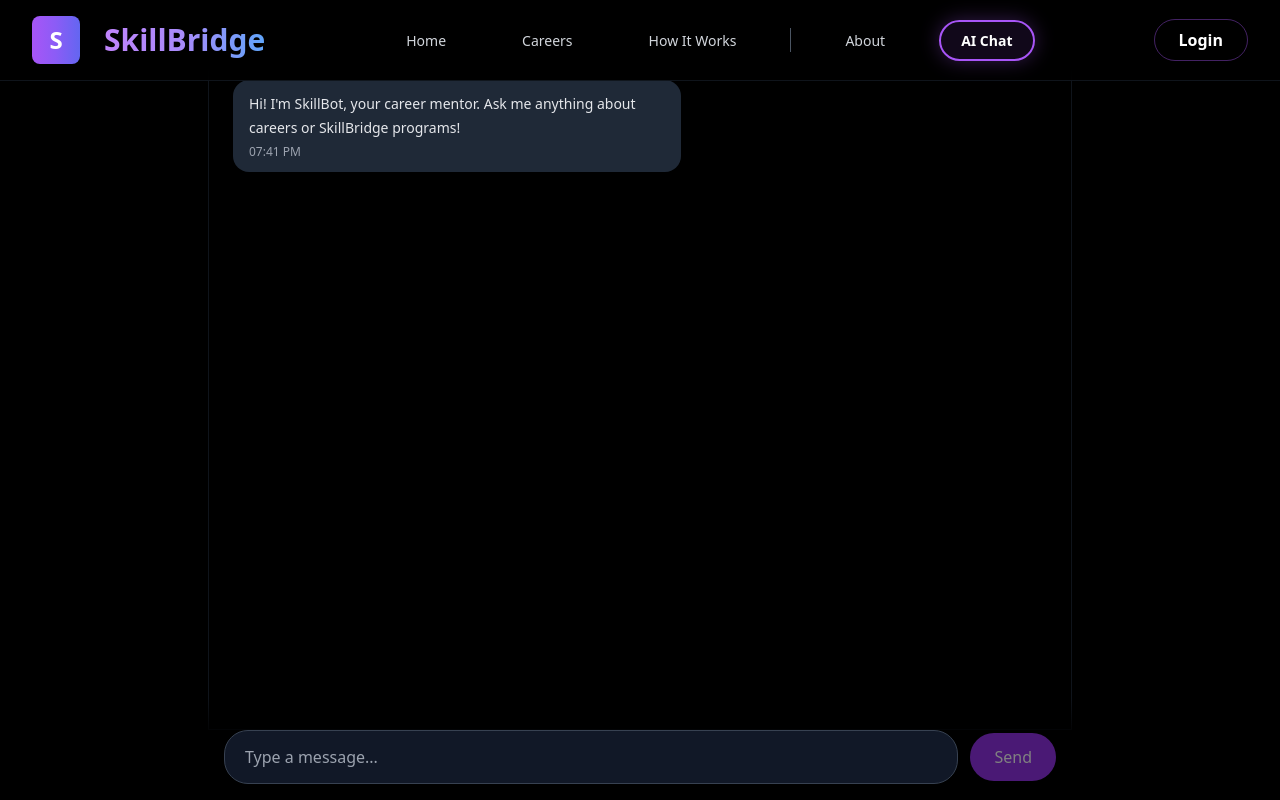
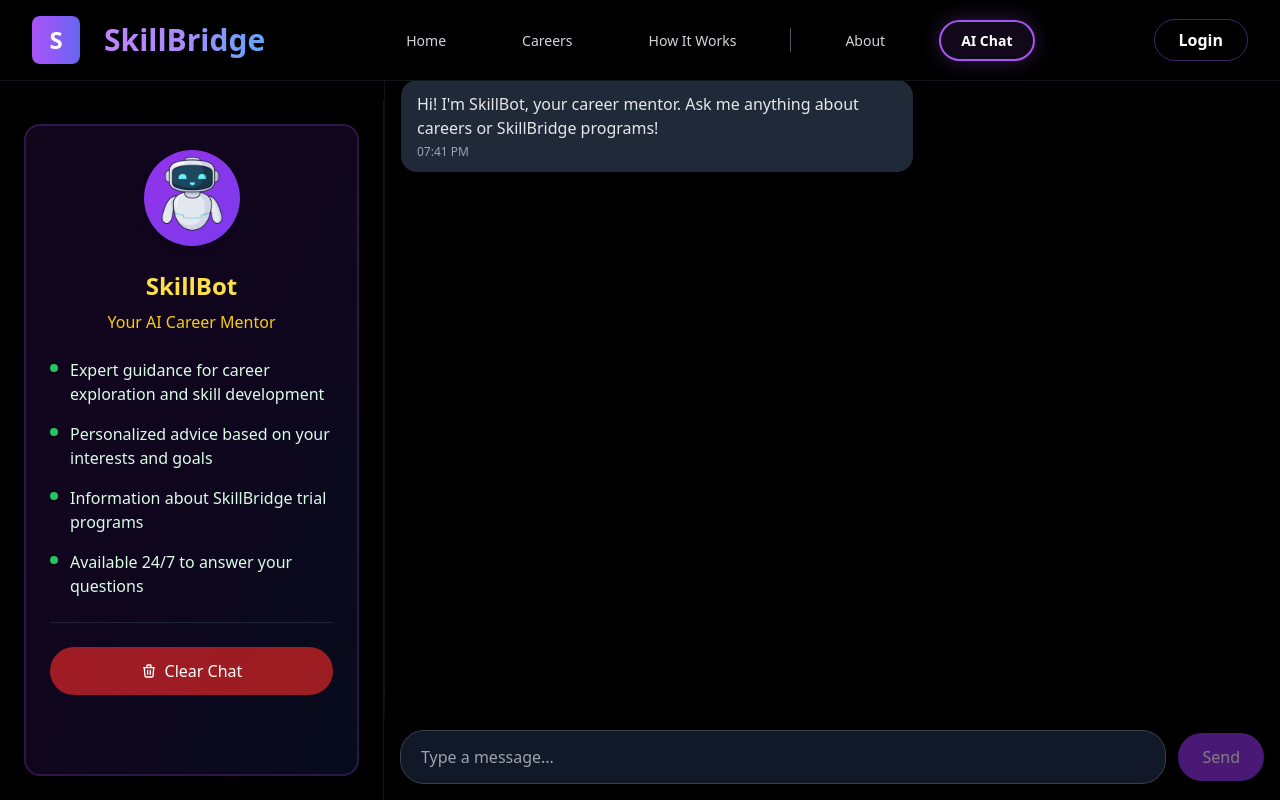
Before and after one commit to veyrix-Tr/SkillBridge, a Next.js app: page /chat in a window 1280 px wide. Built offline with nearby package versions, Linux system fonts and the light colour scheme.

Commit message:
feat: implemented clear chat and design

```diff
--- a/app/chat/page.tsx
+++ b/app/chat/page.tsx
@@ -52,7 +52,6 @@ export default function ChatPage() {
     if (mounted) localStorage.setItem('skillbot-messages', JSON.stringify(messages));
   }, [messages, mounted]);
 
-
   const formatResponse = (text: string) => {
     return text
       .replace(/\*\*(.*?)\*\*/g, '$1')
@@ -102,7 +101,6 @@ export default function ChatPage() {
     setInputText('');
     setIsTyping(true);
 
-    // Reset textarea height
     if (textareaRef.current) {
       textareaRef.current.style.height = 'auto';
     }
@@ -129,12 +127,34 @@ export default function ChatPage() {
     }
   };
 
+  const handleClearChat = () => {
+    const initialMessage: Message = {
+      id: crypto.randomUUID(),
+      text: "Hi! I'm SkillBot, your career mentor. Ask me anything about careers or SkillBridge programs!",
+      sender: 'ai',
+      timestamp: new Date().toISOString(),
+    };
+
+    setInputText('');
+
+    const currentMessages = [...messages];
+    const clearIntervalId = setInterval(() => {
+      if (currentMessages.length > 0) {
+        currentMessages.pop();
+        setMessages([...currentMessages]);
+      } else {
+        clearInterval(clearIntervalId);
+        setMessages([initialMessage]);
+        localStorage.setItem('skillbot-messages', JSON.stringify([initialMessage]));
+      }
+    }, 150);
+  };
+
   const handleKeyDown = (e: React.KeyboardEvent<HTMLTextAreaElement>) => {
     if (e.key === 'Enter' && !e.shiftKey) {
       e.preventDefault();
       handleSendMessage();
     }
-    // Shift+Enter = new line (default textarea behavior, no need to handle)
   };
 
   if (!mounted) return null;
@@ -153,26 +173,97 @@ export default function ChatPage() {
         </div>
       )}
 
-      <main className="w-full h-screen flex flex-col pt-16"> {/* pt-16 = navbar height offset */}
+      <main className="w-full h-screen flex flex-col pt-16">
 
-        <div className="flex flex-col h-full max-w-4xl mx-auto w-full px-4">
+        {/* ── Mobile-only top bar: avatar + name + clear button ── */}
+        <div className="md:hidden flex items-center justify-between px-4 py-2 bg-black/90 border-b border-gray-800/50 flex-shrink-0 pt-5">
+          <div className="flex items-center space-x-3">
+            <div className="w-9 h-9 bg-gradient-to-br from-purple-600 to-violet-600 rounded-full overflow-hidden flex-shrink-0">
+              <img src="/chatbot.png" alt="SkillBot" className="w-full h-full object-cover" />
+            </div>
+            <div>
+              <p className="text-yellow-300 font-bold text-sm leading-tight">SkillBot</p>
+              <p className="text-gray-400 text-xs leading-tight">Your AI Career Mentor</p>
+            </div>
+          </div>
+          <button
+            onClick={handleClearChat}
+            className="flex items-center space-x-1.5 px-3 py-1.5 bg-red-600/80 hover:bg-red-600 text-white text-xs font-medium rounded-full transition-colors duration-200"
+          >
+            <svg className="w-3 h-3" fill="none" stroke="currentColor" viewBox="0 0 24 24">
+              <path strokeLinecap="round" strokeLinejoin="round" strokeWidth={2} d="M19 7l-.867 12.142A2 2 0 0116.138 21H7.862a2 2 0 01-1.995-1.858L5 7m5 4v6m4-6v6m1-10V4a1 1 0 00-1-1h-4a1 1 0 00-1 1v3M4 7h16" />
+            </svg>
+            <span>Clear</span>
+          </button>
+        </div>
 
+        {/* ── Main content row ── */}
+        <div className="flex flex-1 overflow-hidden">
 
-          {/* Messages — scrollable, takes all available space */}
-          <div className="bg-black/80 border-x border-gray-800/50 flex-1 overflow-y-auto px-6 py-4 space-y-4">
+          {/* ── Desktop sidebar — hidden on mobile ── */}
+          <div className="hidden md:flex mt-9 w-80 lg:w-96 bg-black/90 border-r border-gray-800/50 p-6 flex-shrink-0">
+            <div className="bg-gradient-to-br from-purple-900/20 via-violet-900/20 to-blue-900/20 backdrop-blur-sm rounded-2xl p-6 border-2 border-purple-500/20 shadow-xl w-full">
+
+              {/* Avatar */}
+              <div className="flex justify-center mb-6">
+                <div className="w-24 h-24 bg-gradient-to-br from-purple-600 to-violet-600 rounded-full flex items-center justify-center shadow-lg overflow-hidden">
+                  <img src="/chatbot.png" alt="SkillBot" className="w-full h-full object-cover" />
+                </div>
+              </div>
+
+              {/* Name */}
+              <h2 className="text-2xl font-bold text-yellow-300 text-center mb-2">SkillBot</h2>
+              <p className="text-yellow-400 text-center mb-6">Your AI Career Mentor</p>
+
+              {/* Description */}
+              <div className="space-y-4 text-gray-300 text-base">
+                {[
+                  "Expert guidance for career exploration and skill development",
+                  "Personalized advice based on your interests and goals",
+                  "Information about SkillBridge trial programs",
+                  "Available 24/7 to answer your questions",
+                ].map((item, i) => (
+                  <div key={i} className="flex items-start space-x-3 text-green-100">
+                    <div className="w-2 h-2 bg-green-500 rounded-full mt-1.5 flex-shrink-0"></div>
+                    <p>{item}</p>
+                  </div>
+                ))}
+              </div>
+
+              {/* Clear Chat */}
+              <div className="mt-6 pt-6 border-t border-gray-700/50">
+                <button
+                  onClick={handleClearChat}
+                  className="w-full px-4 py-3 bg-red-600/70 hover:bg-red-600 text-white font-medium rounded-full transition-colors duration-200 flex items-center justify-center space-x-2"
+                >
+                  <svg className="w-4 h-4" fill="none" stroke="currentColor" viewBox="0 0 24 24">
+                    <path strokeLinecap="round" strokeLinejoin="round" strokeWidth={2} d="M19 7l-.867 12.142A2 2 0 0116.138 21H7.862a2 2 0 01-1.995-1.858L5 7m5 4v6m4-6v6m1-10V4a1 1 0 00-1-1h-4a1 1 0 00-1 1v3M4 7h16" />
+                  </svg>
+                  <span>Clear Chat</span>
+                </button>
+              </div>
+            </div>
+          </div>
+
+          {/* ── Chat area ── */}
+          <div className="flex-1 flex flex-col overflow-hidden">
+            <div className="flex flex-col h-full max-w-5xl mx-auto w-full">
+
+              {/* Messages */}
+              <div className="bg-black/80 border-l border-gray-800/50 flex-1 overflow-y-auto px-3 md:px-4 py-4 space-y-4">
                 {messages.map((message) => (
                   <div
                     key={message.id}
                     className={`flex ${message.sender === 'user' ? 'justify-end' : 'justify-start'}`}
                   >
                     <div
-                  className={`max-w-xs lg:max-w-md px-4 py-3 rounded-2xl ${
+                      className={`max-w-[80%] md:max-w-lg px-4 py-3 rounded-2xl ${
                         message.sender === 'user'
                           ? 'bg-purple-600/20 text-white'
                           : 'bg-gray-800 text-gray-200'
                       }`}
                     >
-                  <p className="text-sm whitespace-pre-wrap leading-6">{message.text}</p>
+                      <p className="text-sm md:text-base whitespace-pre-wrap leading-6">{message.text}</p>
                       <p className="text-xs mt-1 text-gray-400">
                         {new Date(message.timestamp).toLocaleTimeString([], { hour: '2-digit', minute: '2-digit' })}
                       </p>
@@ -194,46 +285,36 @@ export default function ChatPage() {
                 <div ref={messagesEndRef} />
               </div>
 
-          {/* Input + Tagline — fixed at bottom, never scrolls */}
+              {/* Input bar — pinned bottom */}
               <div className="flex-shrink-0 bg-black/80 rounded-b-2xl border-t border-gray-800/50 relative">
-
-            {/* Blur gradient above input for smooth scrolling transition */}
                 <div className="absolute -top-8 left-0 right-0 h-8 bg-gradient-to-t from-black/80 via-black/40 to-transparent pointer-events-none"></div>
 
-            {/* Input bar */}
-            <div className="px-4 pb-4">
-              <div className="flex items-center space-x-3">
+                <div className="px-3 md:px-4 pb-4 pt-1">
+                  <div className="flex items-center space-x-2 md:space-x-3">
                     <textarea
                       ref={textareaRef}
                       value={inputText}
                       onChange={(e) => {
                         setInputText(e.target.value);
-
                         const ta = textareaRef.current;
                         if (!ta) return;
-
-                    // Reset height to calculate scrollHeight correctly
                         ta.style.height = 'auto';
-
-                    // Calculate max height = 3 lines
-                    const lineHeight = 28; // px, matches your textarea's line-height
-                    const padding = 24; // px, top + bottom padding (py-3)
+                        const lineHeight = 28;
+                        const padding = 24;
                         const maxHeight = lineHeight * 3 + padding;
-
-                    // Set height, but cap at maxHeight
                         ta.style.height = Math.min(ta.scrollHeight, maxHeight) + 'px';
                         ta.style.overflowY = ta.scrollHeight > maxHeight ? 'auto' : 'hidden';
                       }}
                       onKeyDown={handleKeyDown}
                       placeholder="Type a message..."
                       rows={1}
-                  className="flex-1 px-5 py-3 bg-gray-900 border border-gray-700 rounded-3xl text-white text-base outline-none resize-none leading-7 placeholder-gray-400 focus:border-purple-500 focus:ring-1 focus:ring-purple-500 transition-all duration-150"
+                      className="flex-1 px-4 md:px-5 py-3 bg-gray-900 border border-gray-700 rounded-3xl text-white text-sm md:text-base outline-none resize-none leading-7 placeholder-gray-400 focus:border-purple-500 focus:ring-1 focus:ring-purple-500 transition-all duration-150"
                       style={{ minHeight: '48px', lineHeight: '28px', overflow: 'hidden' }}
                     />
                     <button
                       onClick={handleSendMessage}
                       disabled={!inputText.trim() || isTyping}
-                  className="px-6 py-3 bg-purple-600 hover:bg-purple-700 text-white rounded-full disabled:opacity-50 transition-colors flex-shrink-0 text-base font-medium"
+                      className="px-4 md:px-6 py-3 bg-purple-600 hover:bg-purple-700 text-white rounded-full disabled:opacity-50 transition-colors flex-shrink-0 text-sm md:text-base font-medium"
                     >
                       Send
                     </button>
@@ -242,6 +323,8 @@ export default function ChatPage() {
               </div>
 
             </div>
+          </div>
+        </div>
       </main>
     </>
   );
--- a/app/globals.css
+++ b/app/globals.css
@@ -258,16 +258,16 @@ body {
 }
 
 ::-webkit-scrollbar-track {
-  background: #000000;
+  background: #1a1a1a;
 }
 
 ::-webkit-scrollbar-thumb {
-  background: linear-gradient(to bottom, #a855f7, #8b5cf6, #6366f1);
+  background: #4a4a4a;
   border-radius: 5px;
 }
 
 ::-webkit-scrollbar-thumb:hover {
-  background: linear-gradient(to bottom, #9333ea, #7c3aed, #4f46e5);
+  background: #5a5a5a;
 }
 
 /* Hero Section Styles */
```
Also changed, not shown: public/chatbot.png (added). Lines whose indentation alone changed are shown as unchanged.
